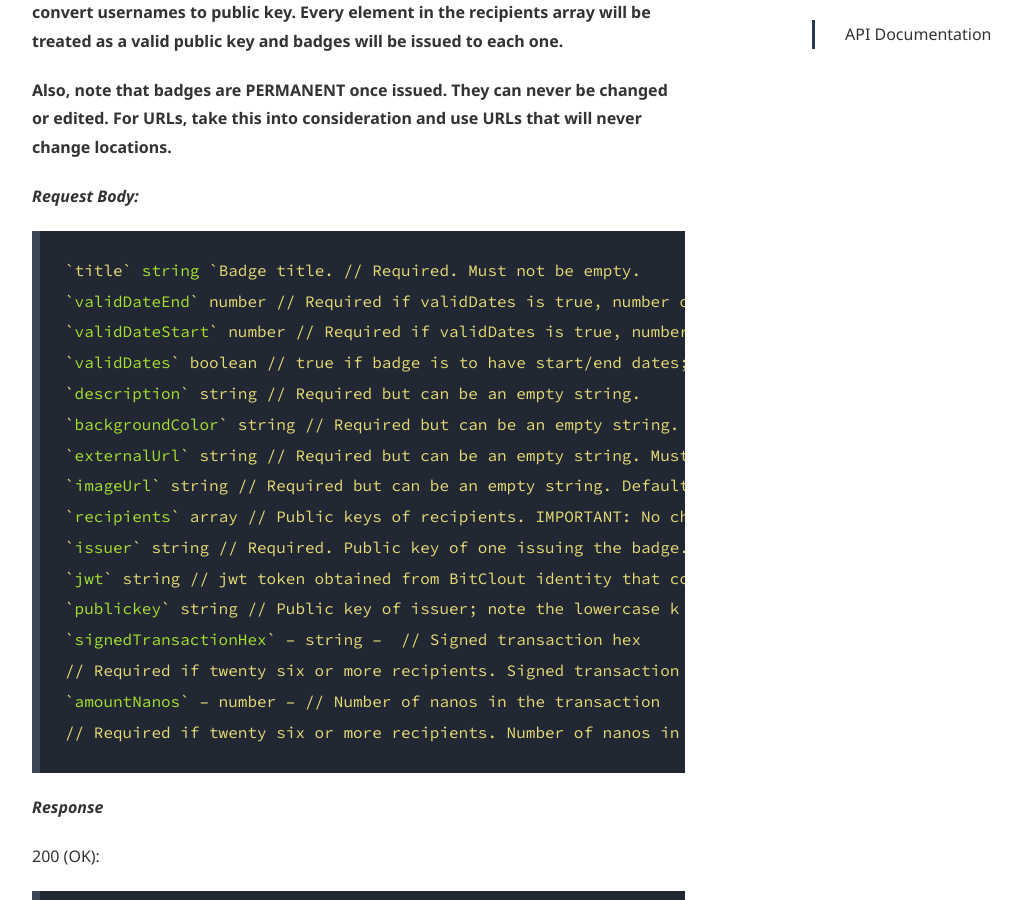
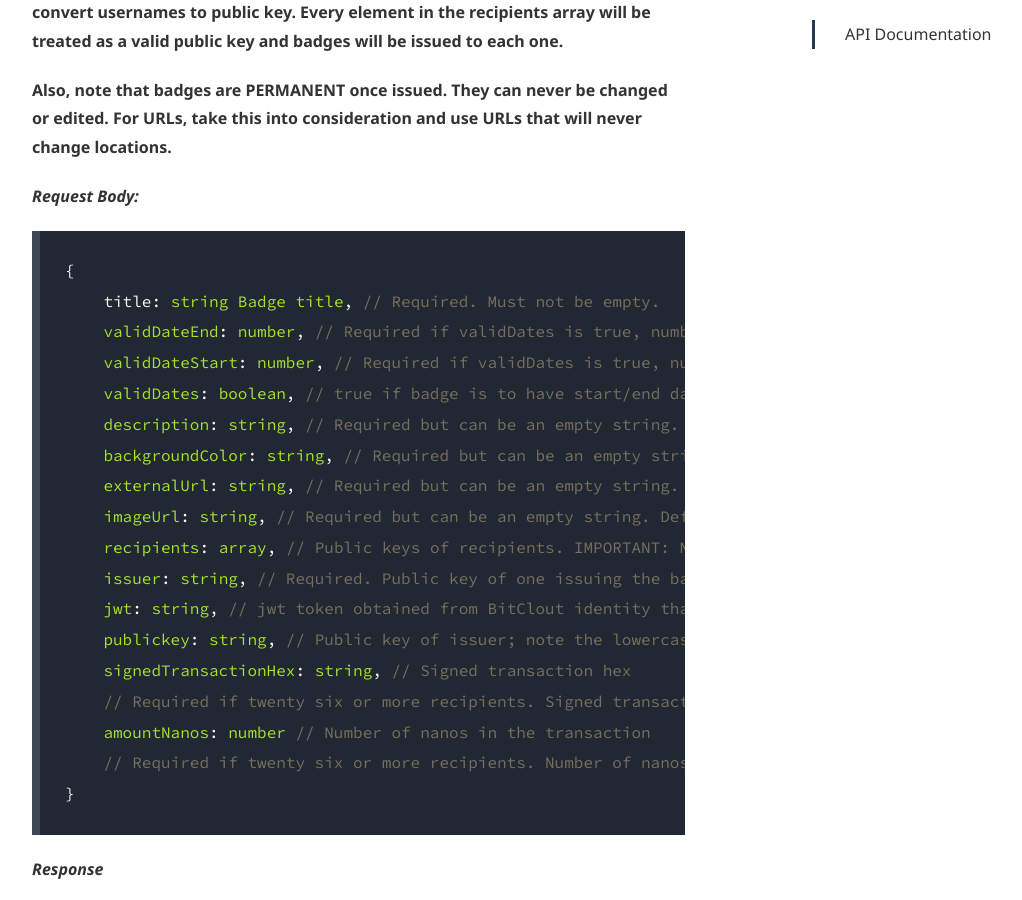
Before and after one commit to BitBadges/bitbadges.github.io, a Jekyll site: the page built from api.md, in a window 1280 px wide and 900 px high, scrolled down 3735 px. Shown: the whole window, without its empty margins (38-1060 px from the left). Built offline with Jekyll 4.4.1, drawn with Linux system fonts in a browser that asks for light colours; some web fonts are replaced; part of the change alters nothing that is shown.

````diff
--- a/api.md
+++ b/api.md
@@ -132,22 +132,24 @@ Creates a badge by uploading data to IPFS, adding the hash id to respective user
 
 **_Request Body:_**
 ```javascript
-`title` string `Badge title. // Required. Must not be empty.
-`validDateEnd` number // Required if validDates is true, number of milliseconds since UNIX epoch
-`validDateStart` number // Required if validDates is true, number of milliseconds since UNIX epoch
-`validDates` boolean // true if badge is to have start/end dates; false if badge is valid forever
-`description` string // Required but can be an empty string.
-`backgroundColor` string // Required but can be an empty string. Must be a valid HTML color name or hex value ('#FFFFFF' or 'red'). Defaults to black.
-`externalUrl` string // Required but can be an empty string. Must be in valid URL format.
-`imageUrl` string // Required but can be an empty string. Defaults to sample badge image
-`recipients` array // Public keys of recipients. IMPORTANT: No check for if they are valid or not. Please do that beforehand
-`issuer` string // Required. Public key of one issuing the badge. Should match publickey field.
-`jwt` string // jwt token obtained from BitClout identity that corresponds with publickey
-`publickey` string // Public key of issuer; note the lowercase k
-`signedTransactionHex` – string –  // Signed transaction hex
-// Required if twenty six or more recipients. Signed transaction hex of a send bitclout transaction from BitClout Identity that is sending at least 0.005 $CLOUT per recipient starting with the 26th one to the @BitBadges account on BitClout. See /getFeeTxn for more details on how to do this. Note: Hex must be already signed when inputted. For details on how to get it signed, visit the BitClout Identity API docs. We strongly recommend against using access level 4 for your app.
-`amountNanos` – number – // Number of nanos in the transaction
-// Required if twenty six or more recipients. Number of nanos in the transaction specified by the signedTransactionHex; 10^9 nanos equals one $CLOUT
+{
+    title: string Badge title, // Required. Must not be empty.
+    validDateEnd: number, // Required if validDates is true, number of milliseconds since UNIX epoch
+    validDateStart: number, // Required if validDates is true, number of milliseconds since UNIX epoch
+    validDates: boolean, // true if badge is to have start/end dates; false if badge is valid forever
+    description: string, // Required but can be an empty string.
+    backgroundColor: string, // Required but can be an empty string. Must be a valid HTML color name or hex value ('#FFFFFF' or 'red'). Defaults to black.
+    externalUrl: string, // Required but can be an empty string. Must be in valid URL format.
+    imageUrl: string, // Required but can be an empty string. Defaults to sample badge image
+    recipients: array, // Public keys of recipients. IMPORTANT: No check for if they are valid or not. Please do that beforehand
+    issuer: string, // Required. Public key of one issuing the badge. Should match publickey field.
+    jwt: string, // jwt token obtained from BitClout identity that corresponds with publickey
+    publickey: string, // Public key of issuer; note the lowercase k
+    signedTransactionHex: string, // Signed transaction hex
+    // Required if twenty six or more recipients. Signed transaction hex of a send bitclout transaction from BitClout Identity that is sending at least 0.005         $CLOUT per recipient starting with the 26th one to the @BitBadges account on BitClout. See /getFeeTxn for more details on how to do this. Note: Hex must be       already signed when inputted. For details on how to get it signed, visit the BitClout Identity API docs. We strongly recommend against using access level 4       for your app.
+    amountNanos: number // Number of nanos in the transaction
+    // Required if twenty six or more recipients. Number of nanos in the transaction specified by the signedTransactionHex; 10^9 nanos equals one $CLOUT
+}
 ```
 
 **_Response_**
````
